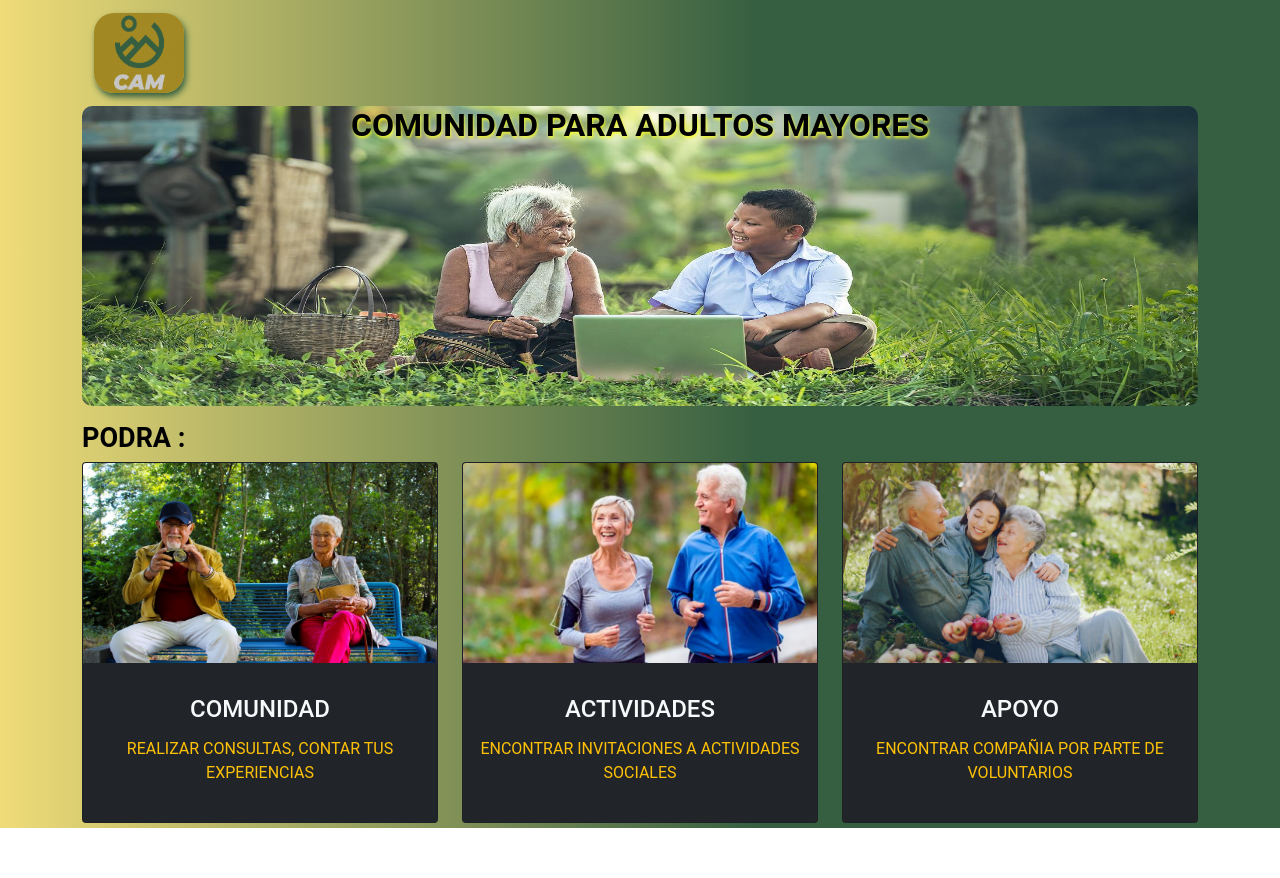
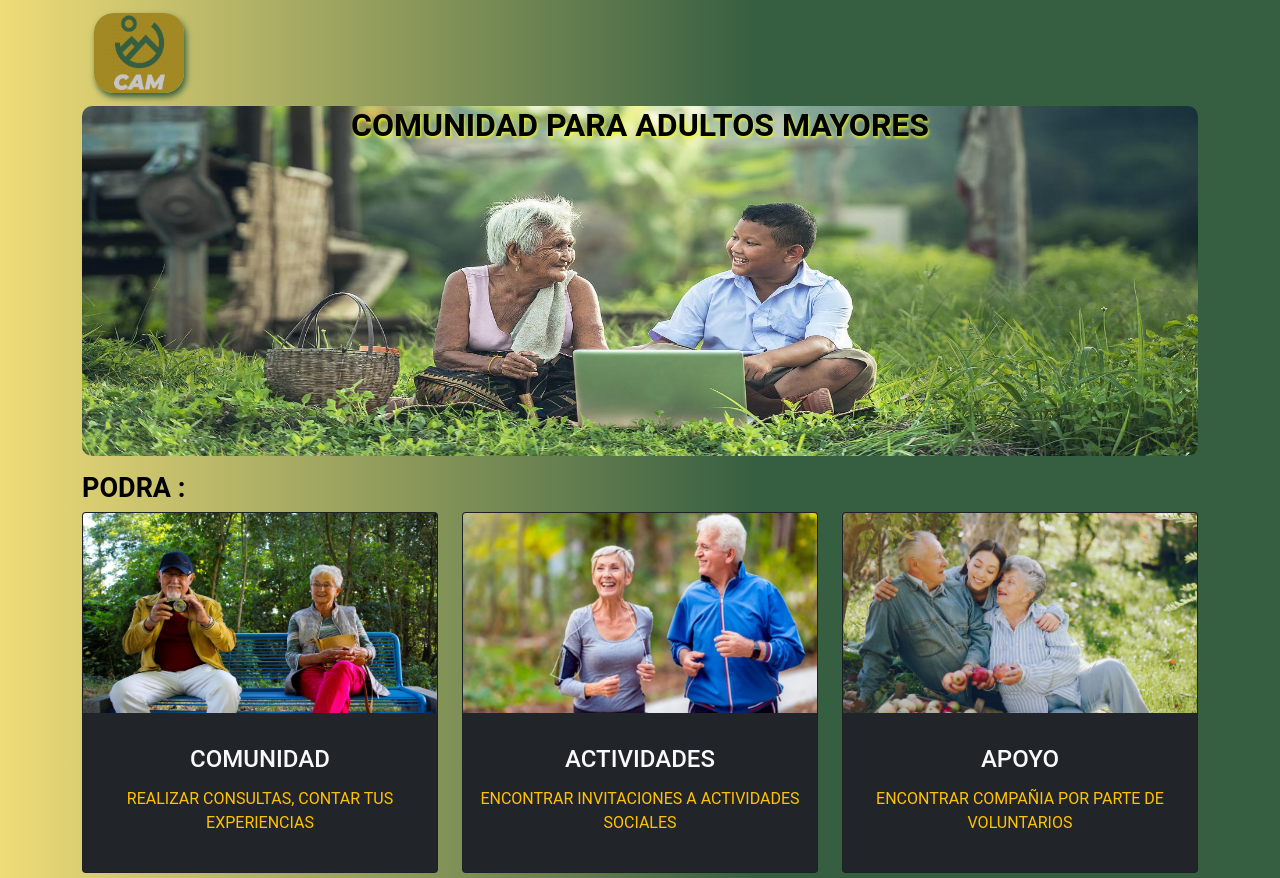
Before and after one commit to einarch/ComunidadAdultoMayor, a React (Create React App) app: page / in a window 1280 px wide. Before the commit the page ends 828 px from the top, so only its background shows below. Built offline with nearby package versions, Linux system fonts and the light colour scheme.

Commit message:
se arreglo la variacion del tamaño en la pantalla de inicio

```diff
--- a/src/components/Cabezera.css
+++ b/src/components/Cabezera.css
@@ -1,8 +1,8 @@
  .imagenFondo {
     background-position: 100px 100px;
     border-radius: 10px;
-    width: 1000px;
-    height: 200px;
+    width: 1400px;
+    height: 400px;
 }
 
 .imagenFondo img {
--- a/src/components/ImagenFondo.js
+++ b/src/components/ImagenFondo.js
@@ -25,8 +25,8 @@ function ImagenFondo() {
 
                 <Image className="imagenFondo"
                     src={imagefondo} fluid style={{
-                        width: 1200,
-                        height: 300
+                        width: 1400,
+                        height: 350
                     }}
                 />
             </div>
@@ -36,7 +36,6 @@ function ImagenFondo() {
                     color: "black" ,
                     fontWeight: "bold",
                     fontSize: "1.688rem"
-
                 }}>
                  <p></p>
                  PODRA :
```
